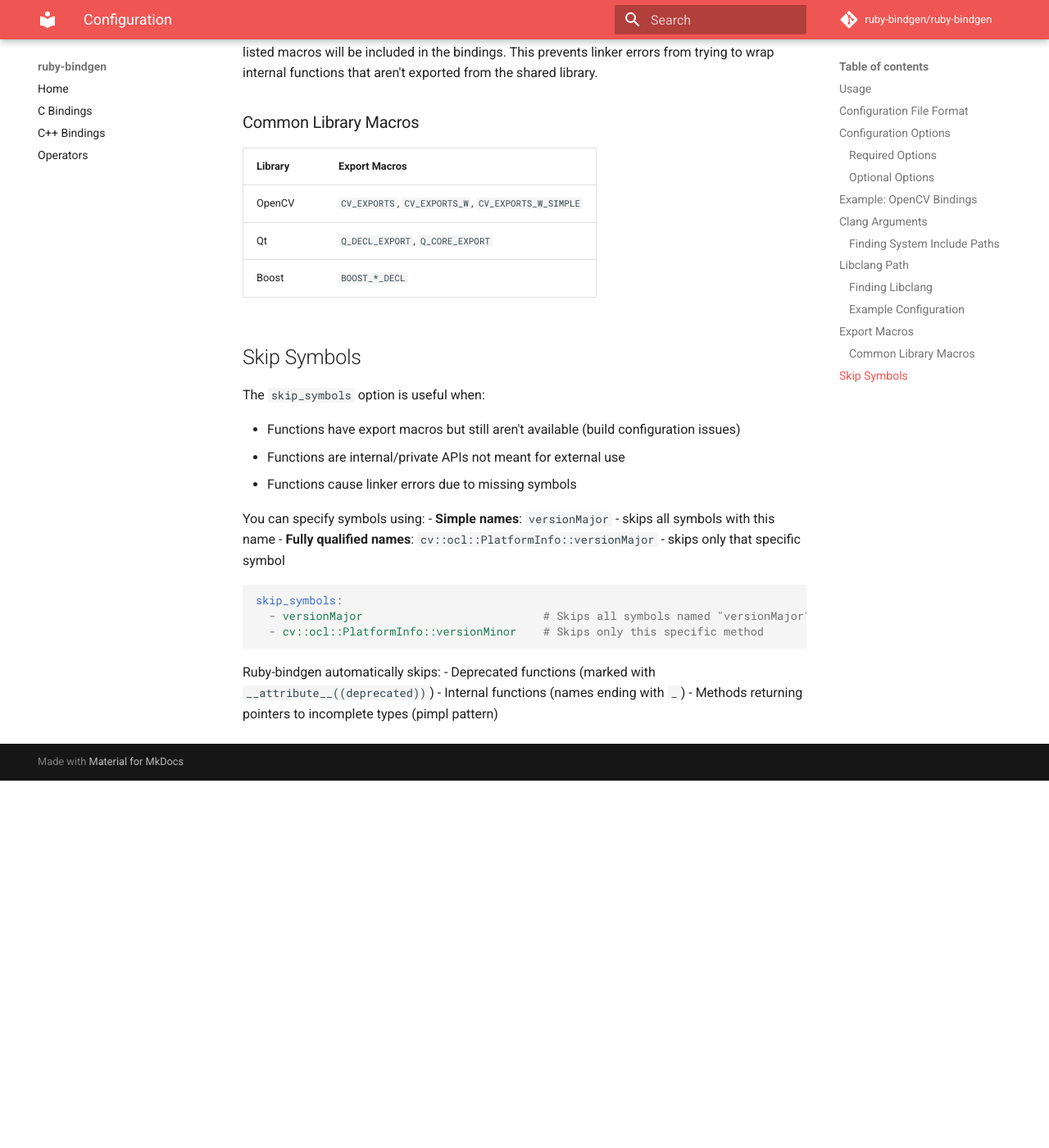
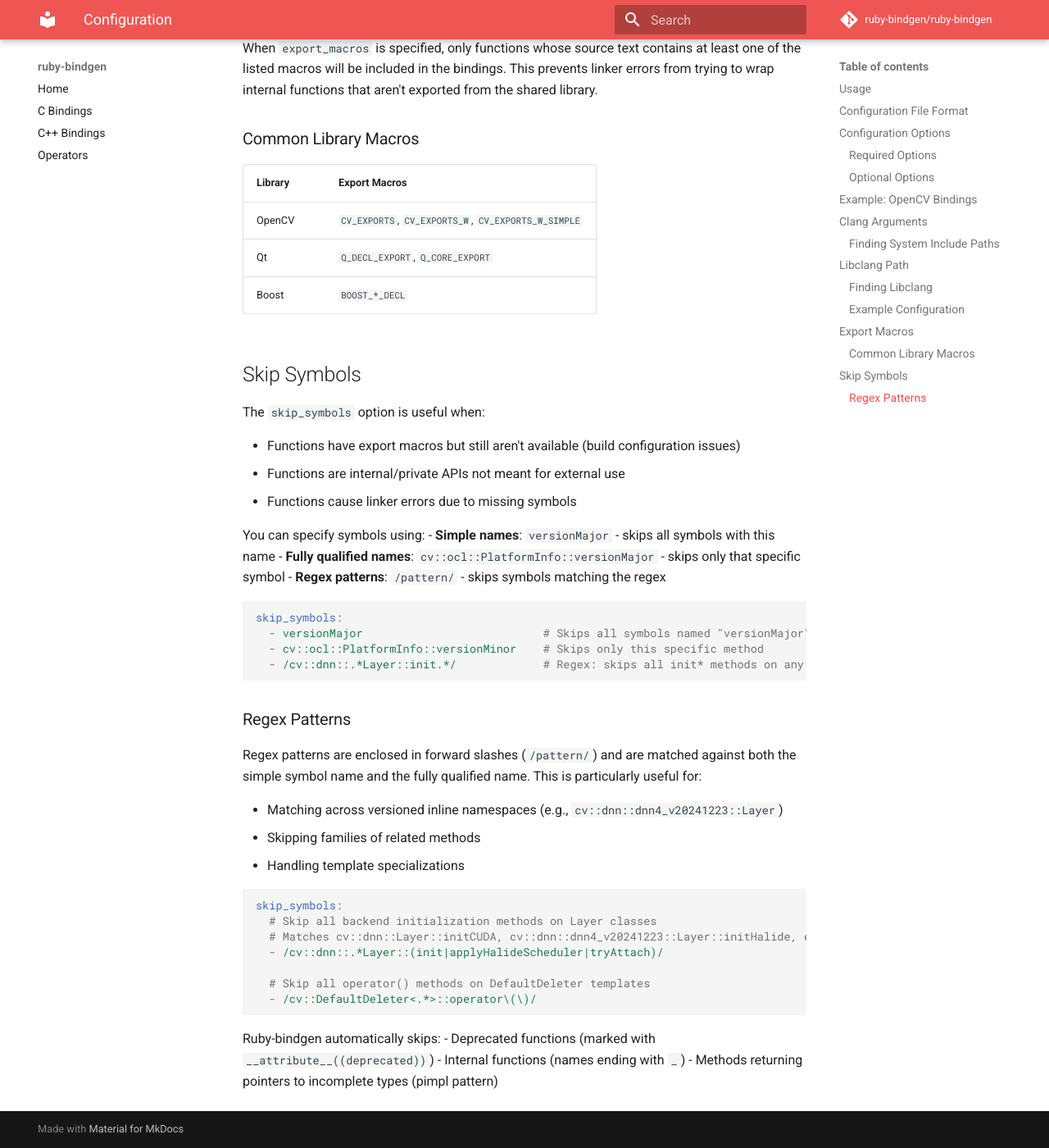
Before and after one commit to ruby-rice/ruby-bindgen, an MkDocs documentation site: the page built from docs/configuration.md, in a window 1280 px wide and 1400 px high, scrolled down 4701 px. Shown: the whole window at 82% size. Built offline with MkDocs 1.6.1 and Material for MkDocs 9.7.7, drawn with Linux system fonts in a browser that asks for light colours; comment, search, counter and statistics services are not loaded; before the commit the page ends 5653 px from its top, so only the background shows below that; some of the changed text lies outside the part shown.

Commit message:
Skip symbols can now take a regex.

````diff
--- a/docs/configuration.md
+++ b/docs/configuration.md
@@ -74,7 +74,7 @@ clang_args:
 | `match` | `["**/*.{h,hpp}"]` | Glob patterns specifying which header files to process. |
 | `skip` | `[]` | Glob patterns specifying which header files to skip. |
 | `export_macros` | `[]` | List of macros that indicate a symbol is exported. Only functions/classes with these macros will be included. |
-| `skip_symbols` | `[]` | List of symbol names to skip. Supports simple names (`versionMajor`) or fully qualified names (`cv::ocl::PlatformInfo::versionMajor`). |
+| `skip_symbols` | `[]` | List of symbol names to skip. Supports simple names (`versionMajor`), fully qualified names (`cv::ocl::PlatformInfo::versionMajor`), or regex patterns (`/pattern/`). |
 | `clang_args` | `[]` | Arguments passed to libclang for parsing. Include paths, language options, etc. |
 
 ## Example: OpenCV Bindings
@@ -211,11 +211,31 @@ The `skip_symbols` option is useful when:
 You can specify symbols using:
 - **Simple names**: `versionMajor` - skips all symbols with this name
 - **Fully qualified names**: `cv::ocl::PlatformInfo::versionMajor` - skips only that specific symbol
+- **Regex patterns**: `/pattern/` - skips symbols matching the regex
 
 ```yaml
 skip_symbols:
   - versionMajor                           # Skips all symbols named "versionMajor"
   - cv::ocl::PlatformInfo::versionMinor    # Skips only this specific method
+  - /cv::dnn::.*Layer::init.*/             # Regex: skips all init* methods on any Layer class
+```
+
+### Regex Patterns
+
+Regex patterns are enclosed in forward slashes (`/pattern/`) and are matched against both the simple symbol name and the fully qualified name. This is particularly useful for:
+
+- Matching across versioned inline namespaces (e.g., `cv::dnn::dnn4_v20241223::Layer`)
+- Skipping families of related methods
+- Handling template specializations
+
+```yaml
+skip_symbols:
+  # Skip all backend initialization methods on Layer classes
+  # Matches cv::dnn::Layer::initCUDA, cv::dnn::dnn4_v20241223::Layer::initHalide, etc.
+  - /cv::dnn::.*Layer::(init|applyHalideScheduler|tryAttach)/
+
+  # Skip all operator() methods on DefaultDeleter templates
+  - /cv::DefaultDeleter<.*>::operator\(\)/
 ```
 
 Ruby-bindgen automatically skips:
````
